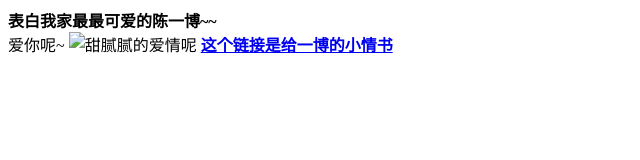
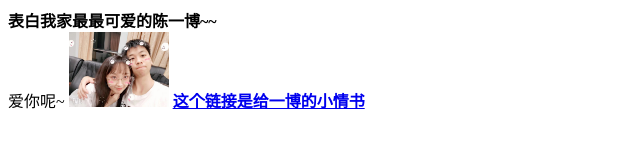
Before and after one commit to DarlingYibo/darlingyibo.github.io, a plain HTML site: page index.html in a window 1280 px wide. Shown: the whole page, without its empty margins (0-640 px from the left). Drawn offline with Linux system fonts and the light colour scheme.

Commit message:
Update index.html

```diff
--- a/index.html
+++ b/index.html
@@ -10,7 +10,7 @@
         <b>表白我家最最可爱的陈一博~~</b>
         <br>
         爱你呢~
-        <img src="../YIBO/yiboandxm.jpg" alt="甜腻腻的爱情呢" title="甜腻腻呢">
+        <img src="./yiboandxm.jpg" alt="甜腻腻的爱情呢" title="甜腻腻呢" width="100">
         <a href="./qingshu.html"> <b>这个链接是给一博的小情书</b> </a>
     </body>
 </html>
```
